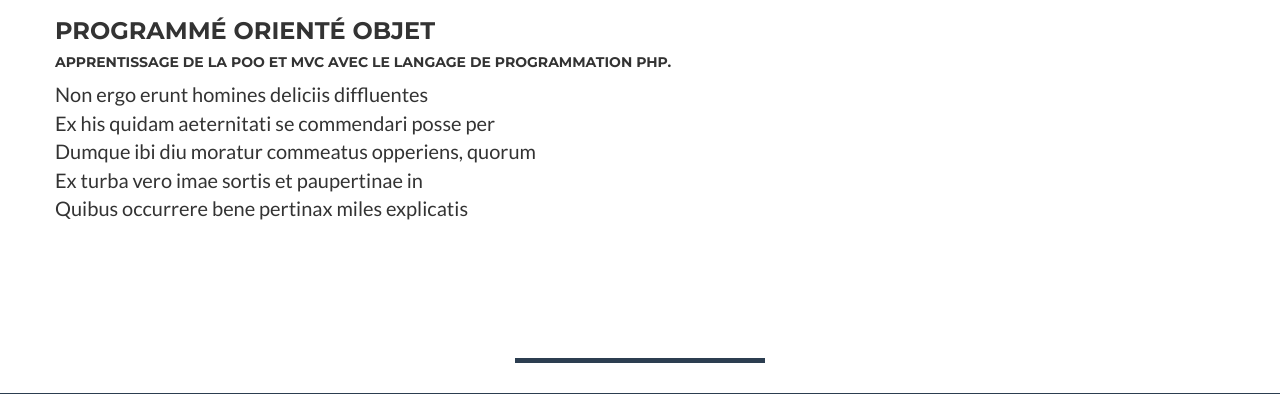
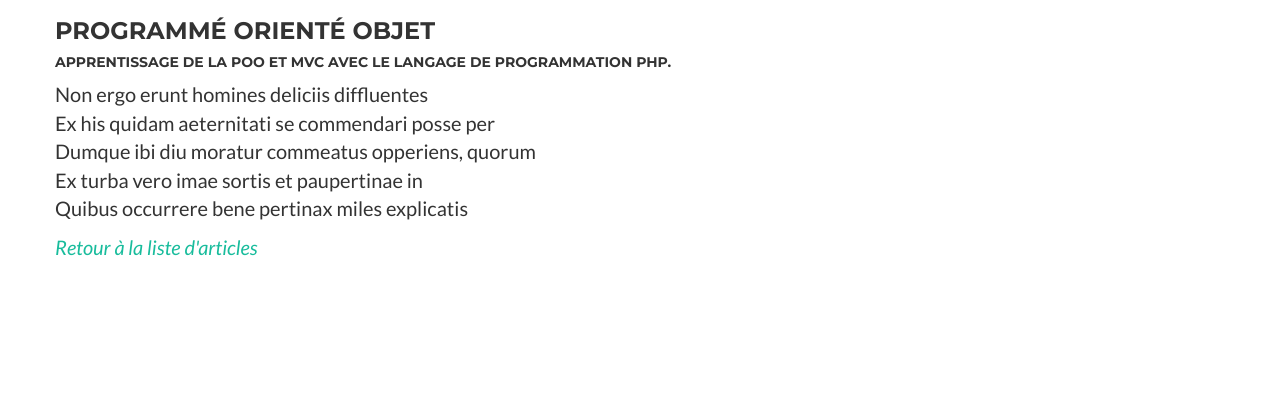
Before and after one commit to Benj972/BlogProjet5, a PHP site: page /index.php?action=article&id=31 in a window 1280 px wide. Shown: the part 1026-1420 px from the top of the page. Run offline with PHP 8.4, Linux system fonts and the light colour scheme; data comes from the database, SQL or seed files in the repository; some libraries are stand-ins or nearby versions.

Commit message:
add direction listing

```diff
--- a/View/viewArticle.php
+++ b/View/viewArticle.php
@@ -11,6 +11,10 @@
 
 
 ?>
+
+
+<a href="index.php"> <p><em>Retour à la liste d'articles</em></p></a>
+
 </div>
 
 <?php $contenu = ob_get_clean(); ?>
```
